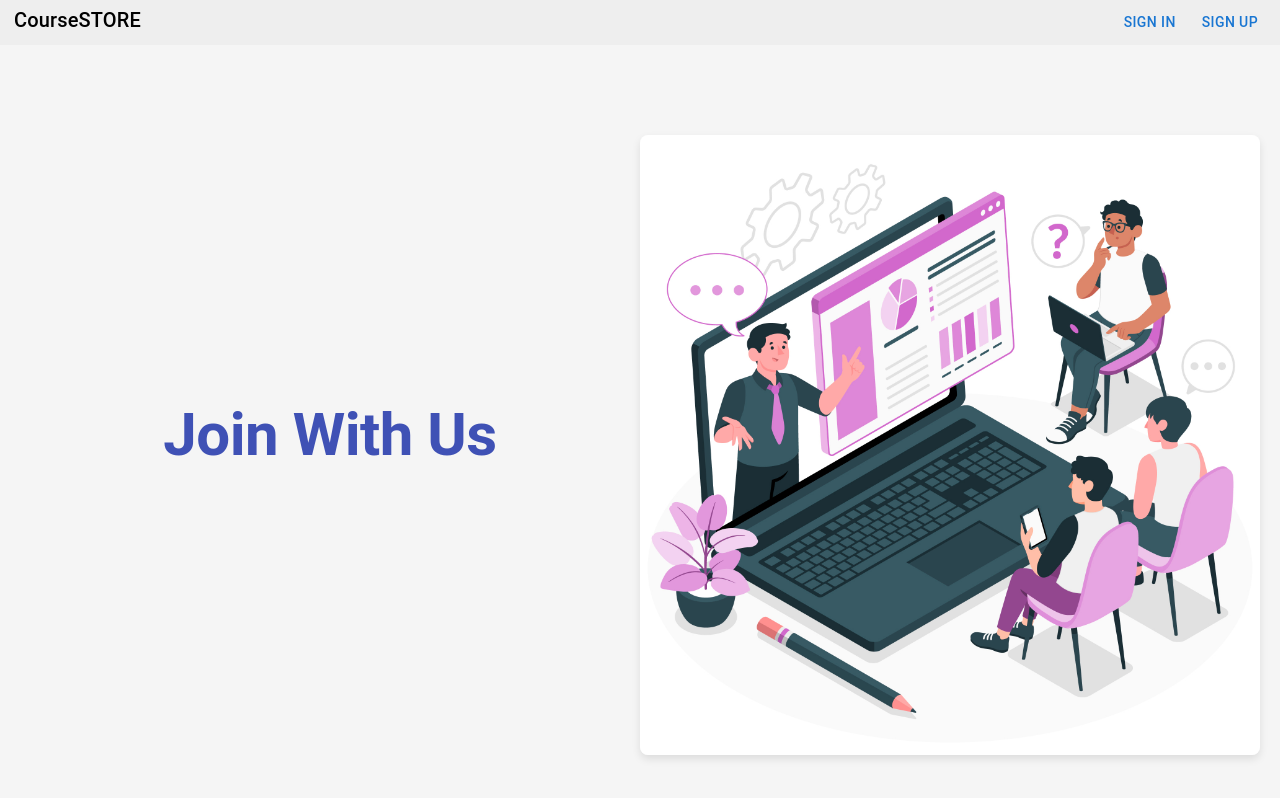
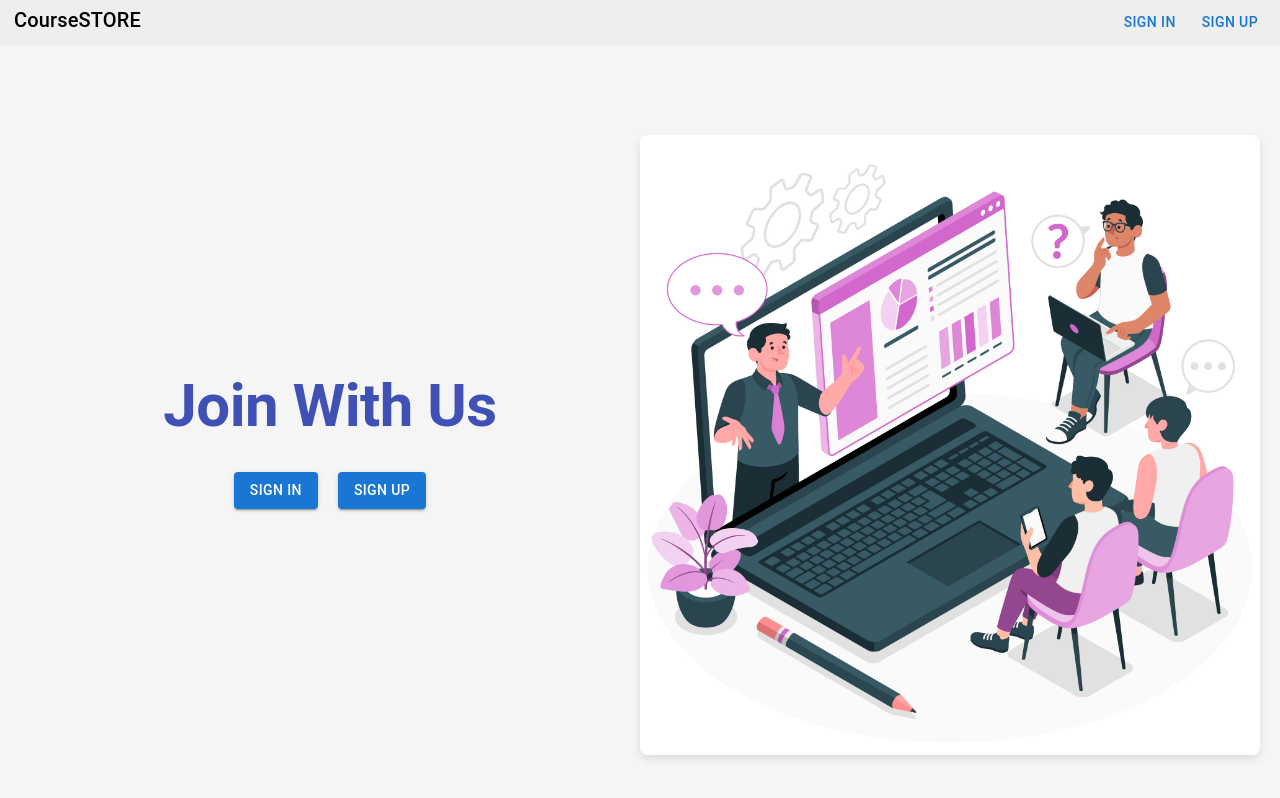
Before and after one commit to mahi642/MERN-App-course-seller, a React (Vite) app in the folder frontend/: page /landing in a window 1280 px wide. Shown: the top 798 px of the page. Built offline with nearby package versions, Linux system fonts and the light colour scheme; no server answers.

Commit message:
bugs-fixes

```diff
--- a/frontend/src/App.jsx
+++ b/frontend/src/App.jsx
@@ -8,11 +8,13 @@ import EditCourse from "./components/EditCourse.jsx";
 import { BrowserRouter as Router, Routes, Route } from "react-router-dom";
 import LandingPage from "./components/LandingPage.jsx";
 import axios from "axios";
-import { RecoilRoot, useSetRecoilState } from "recoil";
+import { RecoilRoot, useSetRecoilState, useRecoilValue } from "recoil";
 import { userState } from "./store/atoms/user.js";
 import { useEffect } from "react";
+import { userEmailState } from "./store/selectors/userEmail.js";
 
 function App() {
+
   return (
     <div
       style={{
@@ -41,20 +43,20 @@ function App() {
 
 function InitUser() {
   const setUser = useSetRecoilState(userState);
-
+  const userEmail = useRecoilValue(userEmailState);
   useEffect(() => {
     const init = async () => {
       try {
-        const res = await axios.get("http://localhost:3000/me", {
+        const res = await axios.get("http://localhost:3000/admin/me", {
           headers: {
             Authorization: "Bearer " + localStorage.getItem("token"),
           },
         });
 
-        if (res.data.email) {
+        if (res.data.username) {
           setUser({
             isLoading: false,
-            userEmail: res.data.email,
+            userEmail: res.data.username,
           });
         } else {
           setUser({
@@ -72,6 +74,8 @@ function InitUser() {
 
     init();
   }, [setUser]);
+  console.log(userEmail);
+
 
   return null;
 }
--- a/frontend/src/components/LandingPage.jsx
+++ b/frontend/src/components/LandingPage.jsx
@@ -14,7 +14,7 @@ const LandingPage = () => {
           Join With Us
         </Typography>
 
-        {userEmail && (
+        {!userEmail && (
           <div>
             <Button variant="contained" style={styles.button}>
               Sign In
--- a/frontend/src/components/Navbar.jsx
+++ b/frontend/src/components/Navbar.jsx
@@ -11,6 +11,7 @@ function Navbar() {
   const userEmail = useRecoilValue(userEmailState);
   const setUser = useSetRecoilState(userState);
   const navigate = useNavigate();
+  console.log(userEmail);
 
   if (userLoading) {
     return <div>Loadingggg</div>;
```
